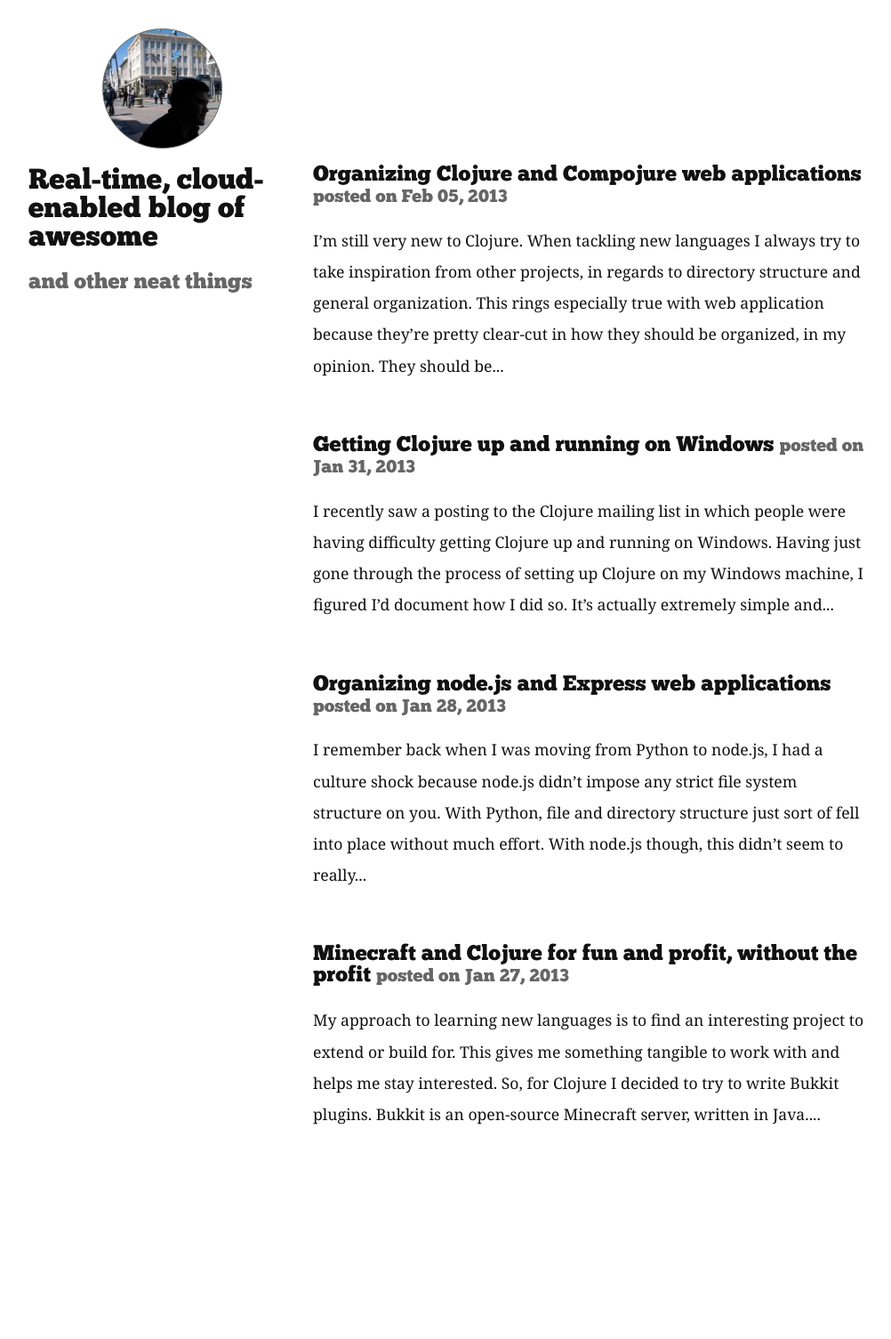
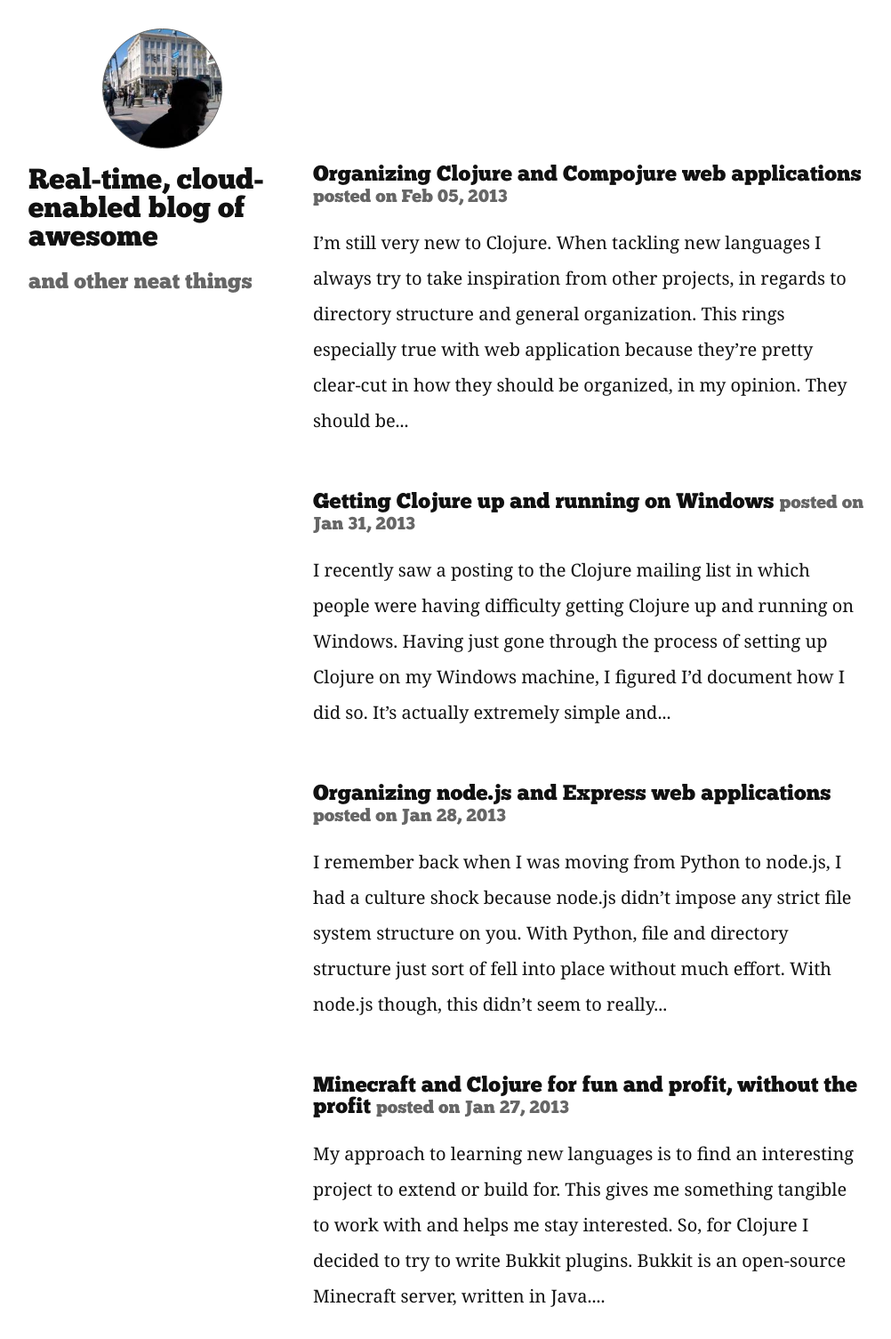
Before and after one commit to ryancole/ryancole.github.com, a Jekyll site: the page built from index.html, in a window 1280 px wide. Shown: the whole page at 89% size, without its empty margins (138-1140 px from the left). Built offline with Jekyll 4.4.1, drawn with Linux system fonts in a browser that asks for light colours; before the commit the page ends 1296 px from its top, so only the background shows below that.

Commit message:
up the font size a little

```diff
--- a/static/css/style.css
+++ b/static/css/style.css
@@ -47,7 +47,7 @@ a {
 }
 
 .right-side p {
-  font-size: 1.1em;
+  font-size: 1.25em;
   line-height: 2em;
 }
 
```
